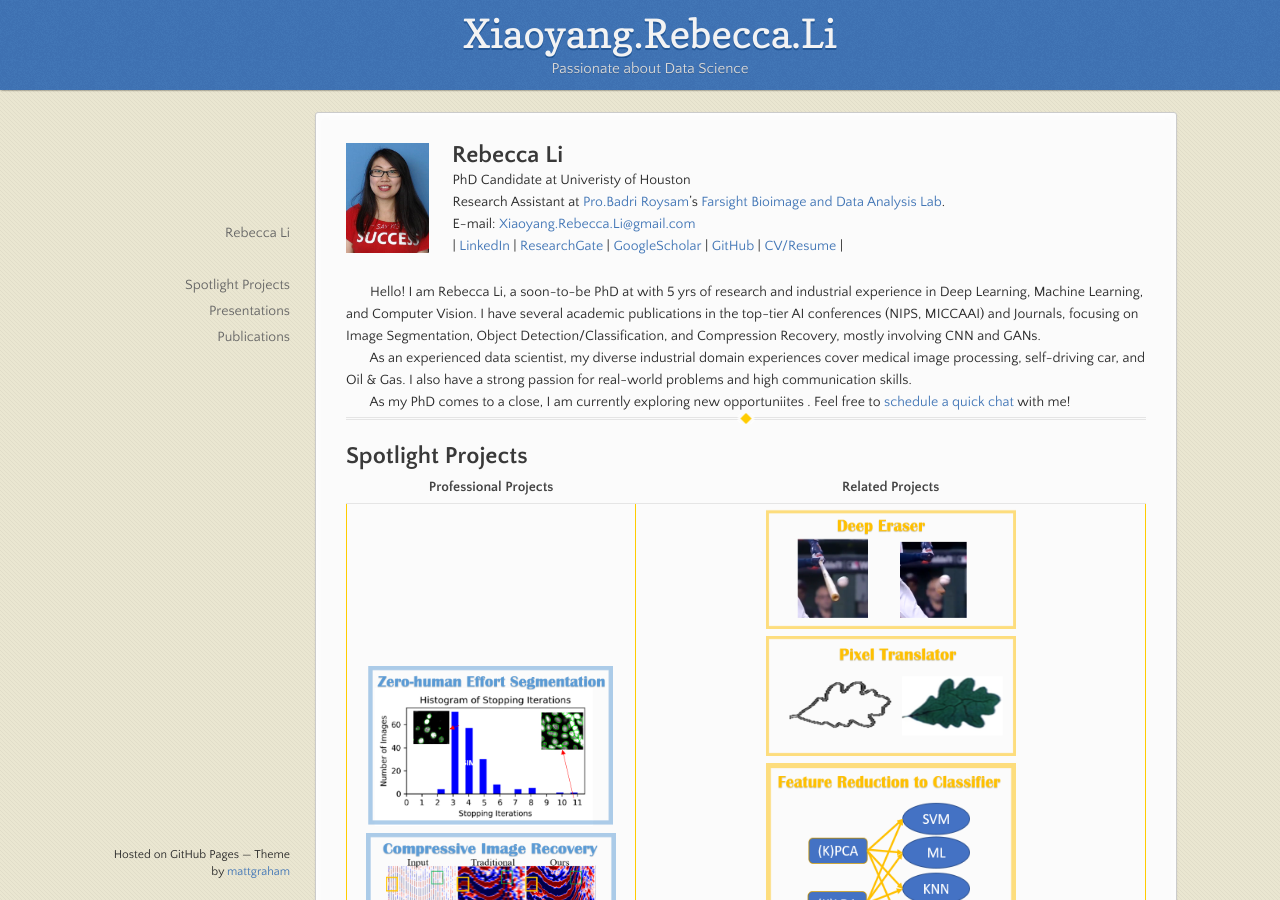
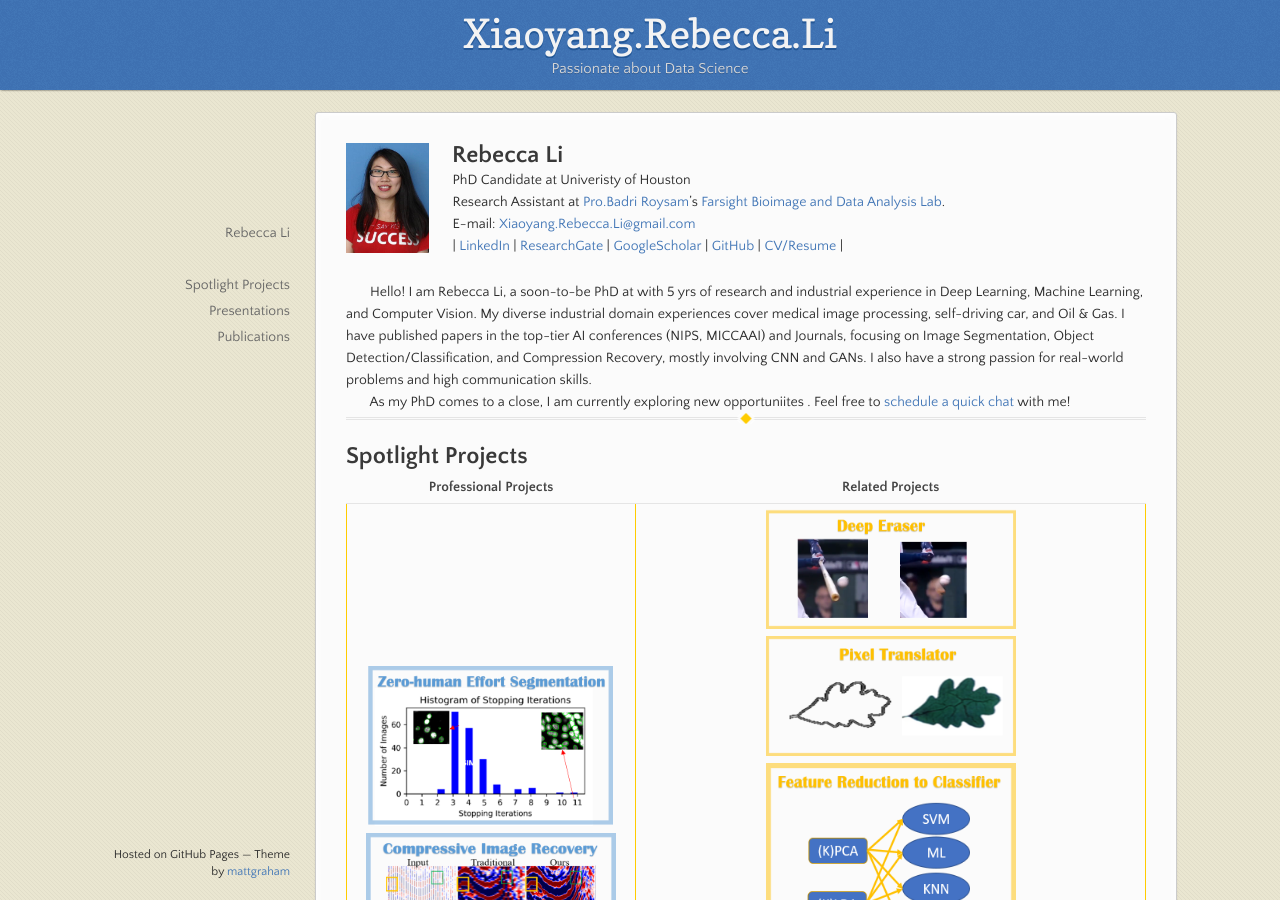
Before and after one commit to Xiaoyang-Rebecca/xiaoyang-rebecca.github.io, a Jekyll site: the page built from index.md, in a window 1280 px wide and 900 px high. Built offline with Jekyll 4.4.1, drawn with Linux system fonts in a browser that asks for light colours; our own code applies the rules of GitHub Pages for plain Markdown files.

Commit message:
Update index.md

```diff
--- a/index.md
+++ b/index.md
@@ -10,9 +10,7 @@
 &nbsp;&nbsp;&nbsp;&nbsp;&nbsp;&nbsp;  \| [LinkedIn](https://www.linkedin.com/in/xiaoyang-rebecca-li/?locale=en_US)  \|  [ ResearchGate](http://researchgate.net/profile/Xiaoyang_Li14) \| [GoogleScholar](https://scholar.google.com/citations?user=k7iInwsAAAAJ&hl=en&authuser=1) \|   [ GitHub](http://github.com/Xiaoyang-Rebecca )  \|  [ CV/Resume](https://drive.google.com/file/d/1GApBS2kuk6vfx0mnKjPG59URymvI3xze/view) \|
 
 ###  &nbsp;
-&nbsp;&nbsp;&nbsp;&nbsp;&nbsp;&nbsp; Hello! I am Rebecca Li, a soon-to-be PhD at with 5 yrs of research and industrial experience in Deep Learning, Machine Learning, and Computer Vision. I have several academic publications in the top-tier AI conferences (NIPS, MICCAAI) and Journals, focusing on Image Segmentation, Object Detection/Classification, and Compression Recovery, mostly involving CNN and GANs.
-
-&nbsp;&nbsp;&nbsp;&nbsp;&nbsp;&nbsp; As an experienced data scientist, my diverse industrial domain experiences cover medical image processing, self-driving car, and Oil & Gas. I also have a strong passion for real-world problems and high communication skills.
+&nbsp;&nbsp;&nbsp;&nbsp;&nbsp;&nbsp; Hello! I am Rebecca Li, a soon-to-be PhD at with 5 yrs of research and industrial experience in Deep Learning, Machine Learning, and Computer Vision. My diverse industrial domain experiences cover medical image processing, self-driving car, and Oil & Gas. I have published papers in the top-tier AI conferences (NIPS, MICCAAI) and Journals, focusing on Image Segmentation, Object Detection/Classification, and Compression Recovery, mostly involving CNN and GANs. I also have a strong passion for real-world problems and high communication skills.
 
 &nbsp;&nbsp;&nbsp;&nbsp;&nbsp;&nbsp; As my PhD comes to a close, I am currently exploring new opportuniites . Feel free to [schedule a quick chat](https://support.zoom.us/hc/en-us/articles/201362413-Scheduling-meetings) with me!
 
```
